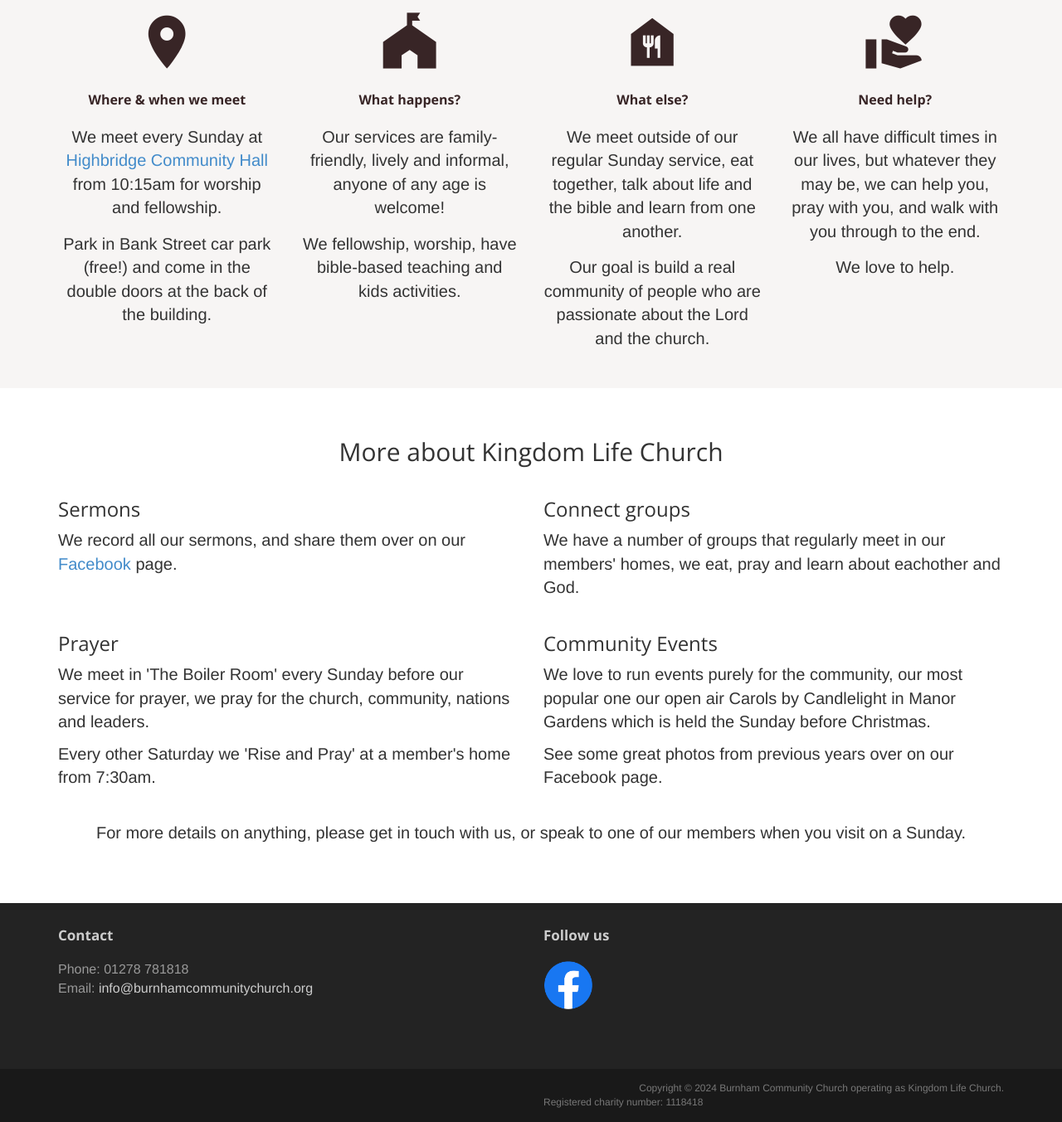
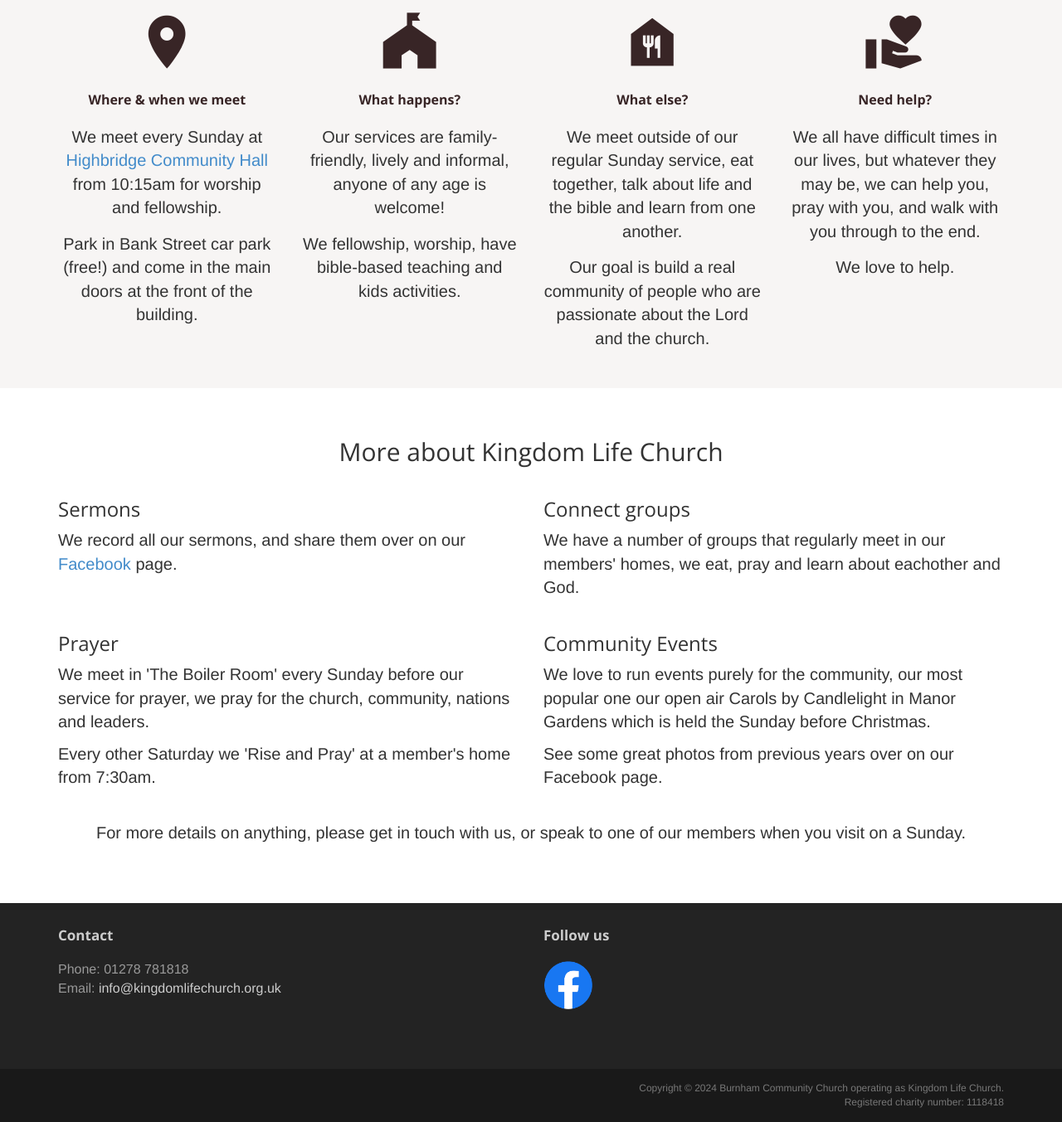
Before and after one commit to PeterBowater/Burnham-Community-Church-2022, a plain HTML site: page index.html in a window 1280 px wide. Shown: the part 1109-2462 px from the top of the page at 83% size. Drawn offline with nearby package versions, Linux system fonts and the light colour scheme.

Commit message:
Update index.html

```diff
--- a/index.html
+++ b/index.html
@@ -70,7 +70,7 @@
     <header id="head">
       <div class="container">
         <div class="row">
-          <h1 class="lead">Burnham Community Church</h1>
+          <h1 class="lead">Kingdom Life Church</h1>
           <p class="tagline">Where you can get a fresh start</p>
         </div>
       </div>
@@ -108,7 +108,7 @@
                 We meet every Sunday at <a href="https://goo.gl/maps/5uPbi7ZFkDXr829bA">Highbridge Community Hall</a> from 10:15am for worship and
                 fellowship.
               </p>
-              <p>Park in Bank Street car park (free!) and come in the double doors at the back of the building.</p>
+              <p>Park in Bank Street car park (free!) and come in the main doors at the front of the building.</p>
             </div>
           </div>
           <div class="col-md-3 col-sm-6 highlight">
@@ -212,7 +212,7 @@
               <div class="widget-body">
                 <p>
                   Phone: 01278 781818<br />
-                  Email: <a href="mailto:#">info@burnhamcommunitychurch.org</a>
+                  Email: <a href="mailto:info@kingdomlifechurch.org.uk">info@kingdomlifechurch.org.uk</a>
                 </p>
               </div>
             </div>
@@ -256,7 +256,7 @@
             <div class="col-md-6 widget">
               <div class="widget-body">
                 <p class="text-right">Copyright &copy; 2024 Burnham Community Church operating as Kingdom Life Church.</p>
-                <p class="text-left">Registered charity number: 1118418</p>
+                <p class="text-right">Registered charity number: 1118418</p>
               </div>
             </div>
           </div>
```
